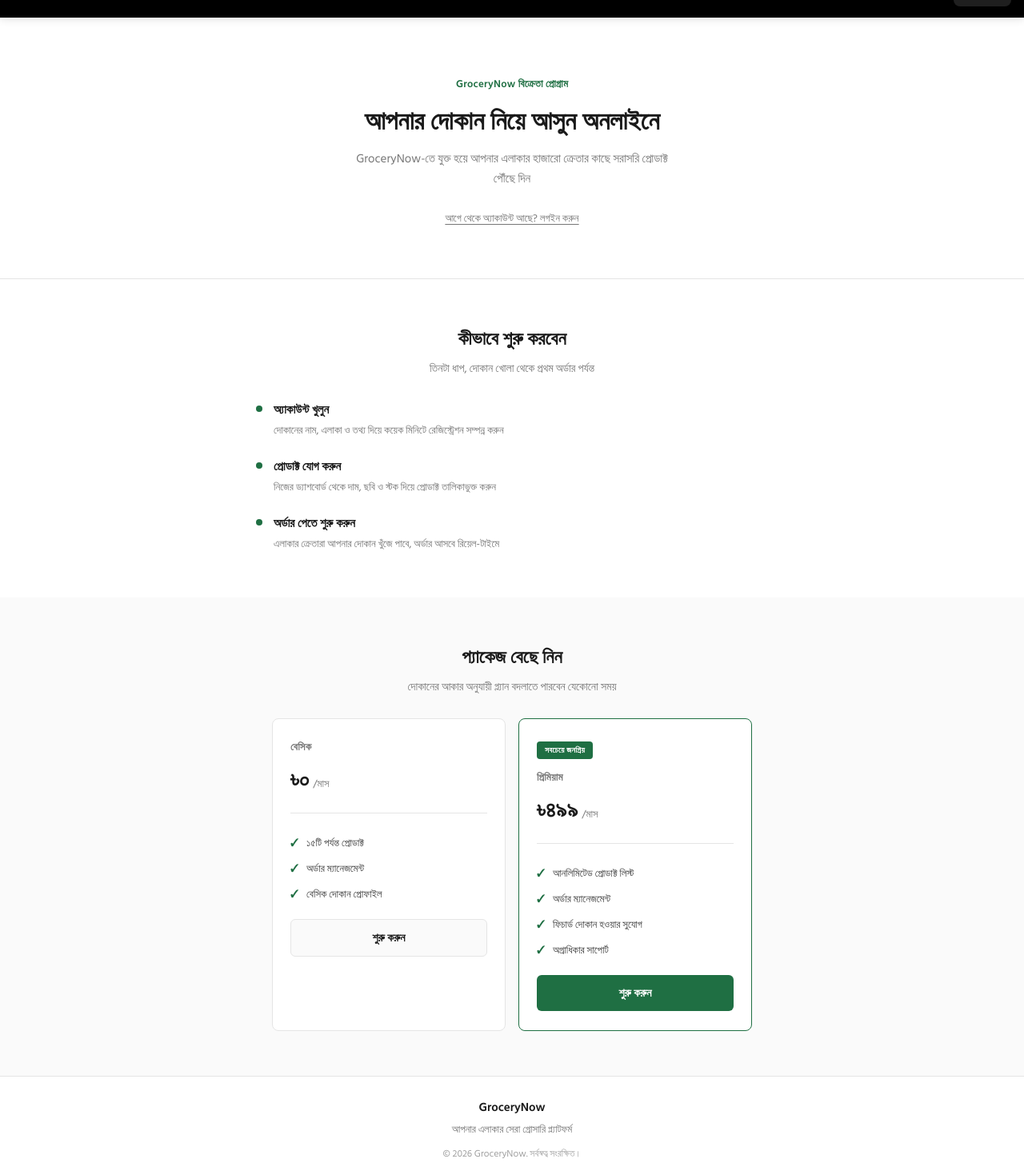
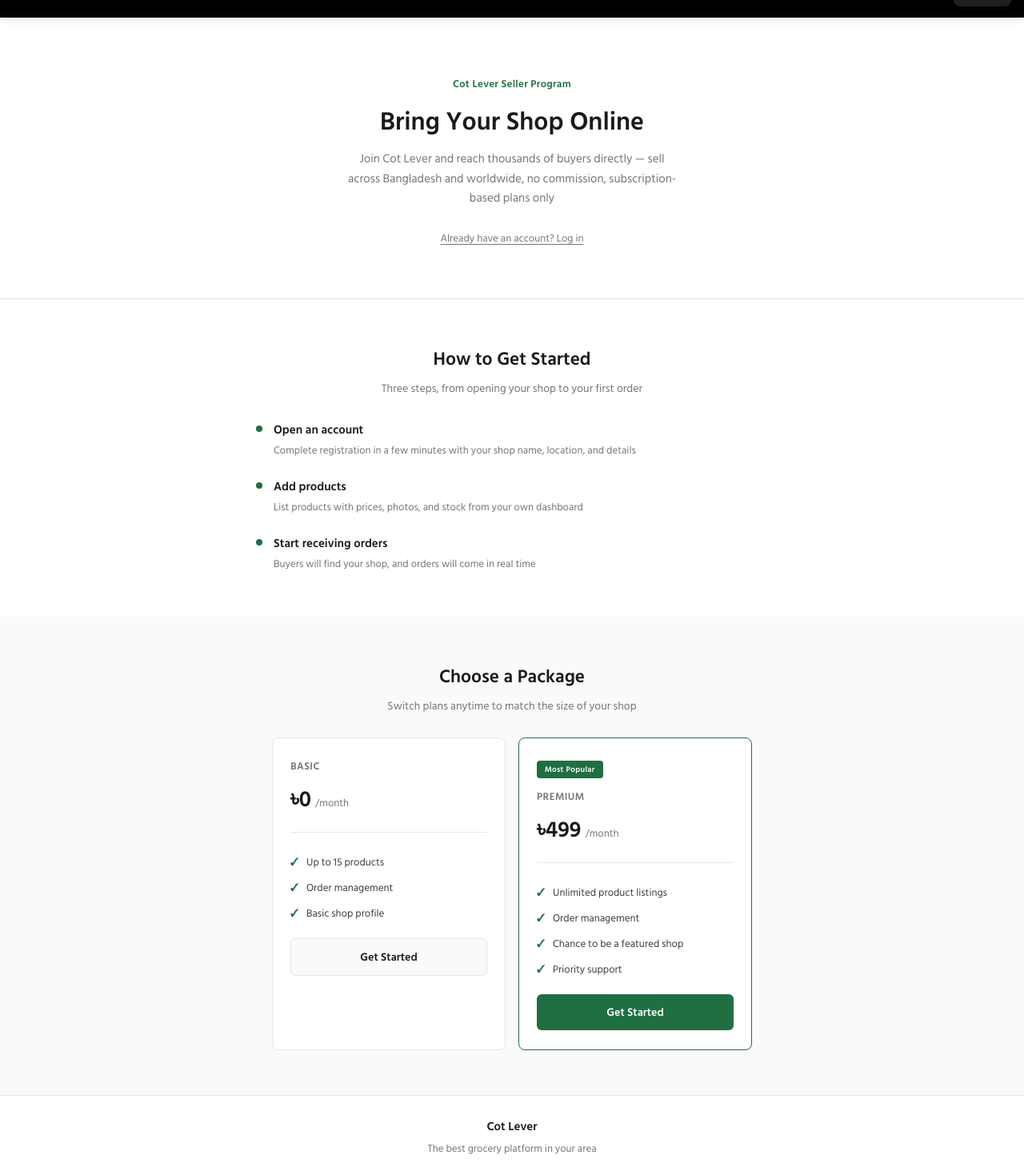
Before and after one commit to cotlevercom-ship-it/grocery-now, a Next.js app: page /seller in a window 1280 px wide. Shown: the part 42-1501 px from the top of the page at 80% size. Built offline with nearby package versions, Linux system fonts and the light colour scheme; no server answers.

Commit message:
Update page.js

```diff
--- a/app/seller/page.js
+++ b/app/seller/page.js
@@ -1,29 +1,29 @@
 import Link from 'next/link'
 
 export const metadata = {
-  title: 'বিক্রেতা হন — GroceryNow',
-  description: 'আপনার দোকান অনলাইনে নিয়ে আসুন GroceryNow এর সাথে',
+  title: 'Become a Seller — Cot Lever',
+  description: 'Bring your shop online with Cot Lever',
 }
 
 const steps = [
-  { title: 'অ্যাকাউন্ট খুলুন', desc: 'দোকানের নাম, এলাকা ও তথ্য দিয়ে কয়েক মিনিটে রেজিস্ট্রেশন সম্পন্ন করুন' },
-  { title: 'প্রোডাক্ট যোগ করুন', desc: 'নিজের ড্যাশবোর্ড থেকে দাম, ছবি ও স্টক দিয়ে প্রোডাক্ট তালিকাভুক্ত করুন' },
-  { title: 'অর্ডার পেতে শুরু করুন', desc: 'এলাকার ক্রেতারা আপনার দোকান খুঁজে পাবে, অর্ডার আসবে রিয়েল-টাইমে' },
+  { title: 'Open an account', desc: 'Complete registration in a few minutes with your shop name, location, and details' },
+  { title: 'Add products', desc: 'List products with prices, photos, and stock from your own dashboard' },
+  { title: 'Start receiving orders', desc: 'Buyers will find your shop, and orders will come in real time' },
 ]
 
 const packages = [
   {
-    name: 'বেসিক',
-    price: '৳০',
-    period: '/মাস',
-    features: ['১৫টি পর্যন্ত প্রোডাক্ট', 'অর্ডার ম্যানেজমেন্ট', 'বেসিক দোকান প্রোফাইল'],
+    name: 'Basic',
+    price: '৳0',
+    period: '/month',
+    features: ['Up to 15 products', 'Order management', 'Basic shop profile'],
     highlight: false,
   },
   {
-    name: 'প্রিমিয়াম',
-    price: '৳৪৯৯',
-    period: '/মাস',
-    features: ['আনলিমিটেড প্রোডাক্ট লিস্ট', 'অর্ডার ম্যানেজমেন্ট', 'ফিচার্ড দোকান হওয়ার সুযোগ', 'অগ্রাধিকার সাপোর্ট'],
+    name: 'Premium',
+    price: '৳499',
+    period: '/month',
+    features: ['Unlimited product listings', 'Order management', 'Chance to be a featured shop', 'Priority support'],
     highlight: true,
   },
 ]
@@ -197,17 +197,17 @@
 
       <section className="hero">
         <div className="hero-inner">
-          <div className="brand">GroceryNow বিক্রেতা প্রোগ্রাম</div>
-          <h1>আপনার দোকান নিয়ে আসুন অনলাইনে</h1>
-          <p>GroceryNow-তে যুক্ত হয়ে আপনার এলাকার হাজারো ক্রেতার কাছে সরাসরি প্রোডাক্ট পৌঁছে দিন</p>
-          <Link href="/seller/login" className="login-link">আগে থেকে অ্যাকাউন্ট আছে? লগইন করুন</Link>
+          <div className="brand">Cot Lever Seller Program</div>
+          <h1>Bring Your Shop Online</h1>
+          <p>Join Cot Lever and reach thousands of buyers directly — sell across Bangladesh and worldwide, no commission, subscription-based plans only</p>
+          <Link href="/seller/login" className="login-link">Already have an account? Log in</Link>
         </div>
       </section>
 
       <section className="section">
         <div className="section-head">
-          <h2 className="section-title">কীভাবে শুরু করবেন</h2>
-          <p className="section-sub">তিনটা ধাপ, দোকান খোলা থেকে প্রথম অর্ডার পর্যন্ত</p>
+          <h2 className="section-title">How to Get Started</h2>
+          <p className="section-sub">Three steps, from opening your shop to your first order</p>
         </div>
         <div className="steps">
           {steps.map(s => (
@@ -224,13 +224,13 @@
 
       <section className="section section-soft">
         <div className="section-head">
-          <h2 className="section-title">প্যাকেজ বেছে নিন</h2>
-          <p className="section-sub">দোকানের আকার অনুযায়ী প্ল্যান বদলাতে পারবেন যেকোনো সময়</p>
+          <h2 className="section-title">Choose a Package</h2>
+          <p className="section-sub">Switch plans anytime to match the size of your shop</p>
         </div>
         <div className="package-grid">
           {packages.map(p => (
             <div key={p.name} className={`package-card ${p.highlight ? 'highlight' : ''}`}>
-              {p.highlight && <div className="badge">সবচেয়ে জনপ্রিয়</div>}
+              {p.highlight && <div className="badge">Most Popular</div>}
               <div className="package-name">{p.name}</div>
               <div className="package-price-row">
                 <span className="package-price">{p.price}</span>
@@ -240,7 +240,7 @@
                 {p.features.map(feat => <li key={feat}>{feat}</li>)}
               </ul>
               <Link href={`/seller/create?plan=${p.highlight ? 'premium' : 'free'}`} className={`package-btn ${p.highlight ? 'highlight' : 'plain'}`}>
-                শুরু করুন
+                Get Started
               </Link>
             </div>
           ))}
@@ -248,9 +248,9 @@
       </section>
 
       <footer>
-        <div className="footer-title">GroceryNow</div>
-        <div>আপনার এলাকার সেরা গ্রোসারি প্ল্যাটফর্ম</div>
-        <div className="footer-copy">© 2026 GroceryNow. সর্বস্বত্ব সংরক্ষিত।</div>
+        <div className="footer-title">Cot Lever</div>
+        <div>The best grocery platform in your area</div>
+        <div className="footer-copy">© 2026 Cot Lever. All rights reserved.</div>
       </footer>
     </div>
   )
```
